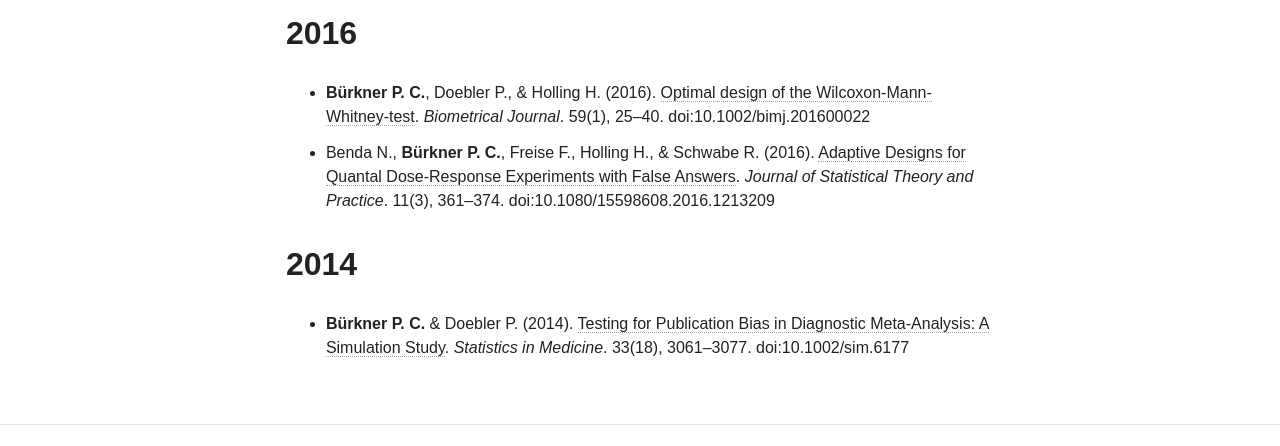
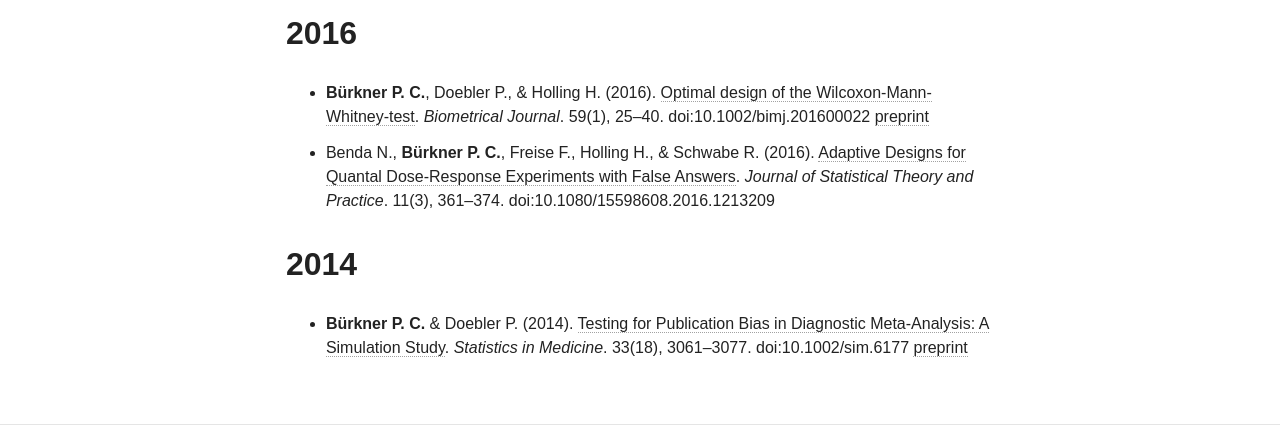
Before and after one commit to paul-buerkner/paul-buerkner.github.io, a Jekyll site: the page built from publications/index.md, in a window 1280 px wide and 900 px high, scrolled down 8965 px. Shown: the part 284-730 px from the top of the window. Built offline with Jekyll 4.4.1, drawn with Linux system fonts in a browser that asks for light colours; nearby versions of some CDN libraries.

Commit message:
add new preprint links to old papers

```diff
--- a/publications/index.md
+++ b/publications/index.md
@@ -137,9 +137,9 @@ doi:10.1007/s10608-020-10180-7 [preprint](https://psyarxiv.com/3hnpu/)
 
 ## 2016
 
-* **Bürkner P. C.**, Doebler P., & Holling H. (2016). [Optimal design of the Wilcoxon-Mann-Whitney-test](http://onlinelibrary.wiley.com/doi/10.1002/bimj.201600022/full). *Biometrical Journal*. 59(1), 25--40. doi:10.1002/bimj.201600022
+* **Bürkner P. C.**, Doebler P., & Holling H. (2016). [Optimal design of the Wilcoxon-Mann-Whitney-test](http://onlinelibrary.wiley.com/doi/10.1002/bimj.201600022/full). *Biometrical Journal*. 59(1), 25--40. doi:10.1002/bimj.201600022 [preprint](https://arxiv.org/abs/2211.12556)
 * Benda N., **Bürkner P. C.**, Freise F., Holling H., & Schwabe R. (2016). [Adaptive Designs for Quantal Dose-Response Experiments with False Answers](http://www.tandfonline.com/doi/abs/10.1080/15598608.2016.1213209). *Journal of Statistical Theory and Practice*. 11(3), 361--374. doi:10.1080/15598608.2016.1213209
 
 ## 2014
 
-* **Bürkner P. C.** & Doebler P. (2014). [Testing for Publication Bias in Diagnostic Meta-Analysis: A Simulation Study](http://onlinelibrary.wiley.com/doi/10.1002/sim.6177/full). *Statistics in Medicine*. 33(18), 3061--3077. doi:10.1002/sim.6177
+* **Bürkner P. C.** & Doebler P. (2014). [Testing for Publication Bias in Diagnostic Meta-Analysis: A Simulation Study](http://onlinelibrary.wiley.com/doi/10.1002/sim.6177/full). *Statistics in Medicine*. 33(18), 3061--3077. doi:10.1002/sim.6177 [preprint](https://arxiv.org/abs/2211.12538)
```
